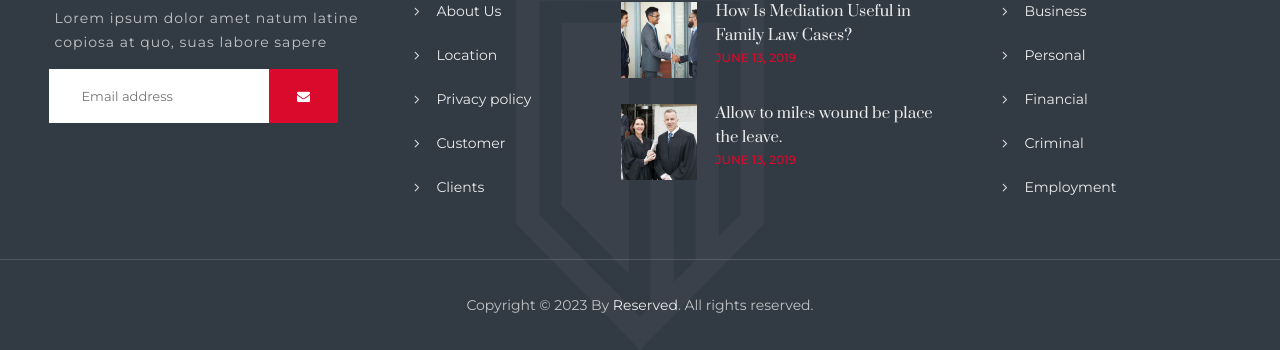
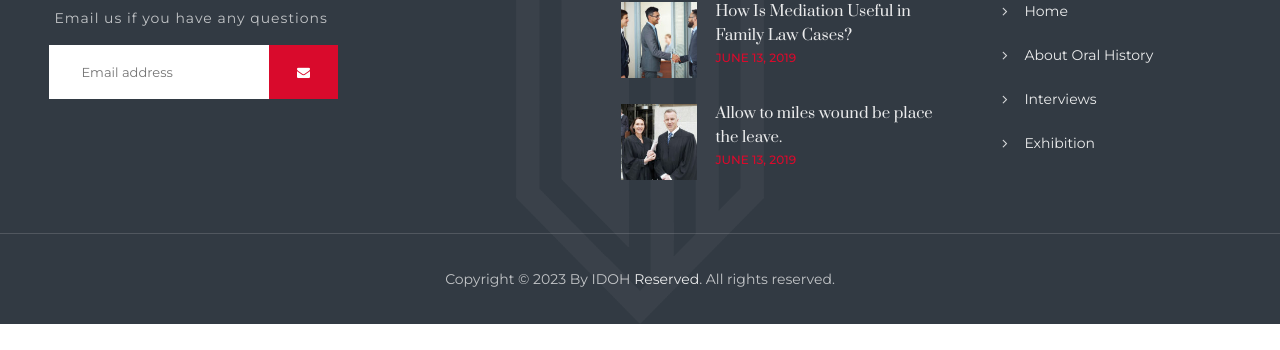
Before and after one commit to Pacmoon/IDOH.github.io, a plain HTML site: page index.html in a window 1280 px wide. Shown: the part 6945-7295 px from the top of the page. After the commit the page ends 7269 px from the top, so only its background shows below. Drawn offline with nearby package versions, Linux system fonts and the light colour scheme; a web font is replaced by a local one.

Commit message:
footer update
footer image bug not solved

```diff
--- a/index.html
+++ b/index.html
@@ -1404,7 +1404,7 @@
 							<div class="pbmit-footer-contact-info">
 								<div class="pbmit-footer-contact-info-inner">
 									<i class="pbmit-base-icon-location-pin"></i>
-									<span class="pbmit-label">Address</span> 66 Broklyn Street, New York
+									<span class="pbmit-label">Address</span> N.o 8 Tainan Road Dongguan China
 								</div>
 							</div>
 						</div>
@@ -1420,7 +1420,7 @@
 							<div class="pbmit-footer-contact-info text-end">
 								<div class="pbmit-footer-contact-info-inner">
 									<i class="pbmit-base-icon-clock"></i>
-									<span class="pbmit-label">Open Hours</span> Mon-Sat: 9am - 6pm
+									<span class="pbmit-label">Open Hours</span> 24/7
 								</div>
 							</div>
 						</div>
@@ -1435,7 +1435,7 @@
 								<div class="footerlogo">
 									<img  src="images/logo-white.png" alt="">
 								</div>
-								<p class="pbmit-footer-text">Lorem ipsum dolor amet natum latine copiosa at quo, suas labore sapere</p>
+								<p class="pbmit-footer-text">Email us if you have any questions</p>
 								<form>
 									<div class="form-row align-items-center">
 										<div class="col-auto">
@@ -1447,18 +1447,7 @@
 							</div>
 						</div>
 						<div class="pbmit-footer-widget-col-2">
-							<div class="widget">
-								<h3 class="widget-title">Information</h3>
-								<div class="pbmit-footermenu-wrapper">
-									<ul>
-										<li><a href="about-us.html">About Us</a></li>
-										<li><a href="contacts.html">Location</a></li>
-										<li><a href="about-us.html">Privacy policy</a></li>
-										<li><a href="case-study-style-1.html">Customer</a></li>
-										<li><a href="practice-areas-detail.html">Clients</a></li>
-									</ul>
-								</div>
-							</div>
+
 						</div>
 						<div class="pbmit-footer-widget-col-3">
 							<div class="widget">
@@ -1486,11 +1475,10 @@
 								<h3 class="widget-title">Our Services</h3>
 								<div class="pbmit-footermenu-wrapper">
 									<ul>
-										<li><a href="practice-areas-detail.html">Business</a></li>
-										<li><a href="practice-areas-detail.html">Personal</a></li>
-										<li><a href="practice-areas-detail.html">Financial</a></li>
-										<li><a href="practice-areas-detail.html">Criminal</a></li>
-										<li><a href="practice-areas-detail.html">Employment</a></li>
+										<li><a href="practice-areas-detail.html">Home</a></li>
+										<li><a href="practice-areas-detail.html">About Oral History</a></li>
+										<li><a href="practice-areas-detail.html">Interviews</a></li>
+										<li><a href="practice-areas-detail.html">Exhibition</a></li>
 									</ul>
 								</div>
 							</div>
@@ -1503,7 +1491,7 @@
 					<div class="pbmit-footer-text-inner">
 						<div class="row">
 							<div class="col-md-12">
-								Copyright © 2023 By <a href="http://www.bootstrapmb.com">Reserved</a>. All rights reserved.
+								Copyright © 2023 By IDOH <a href="http://www.bootstrapmb.com">Reserved</a>. All rights reserved.
 							</div>
 						</div>
 					</div>
```
